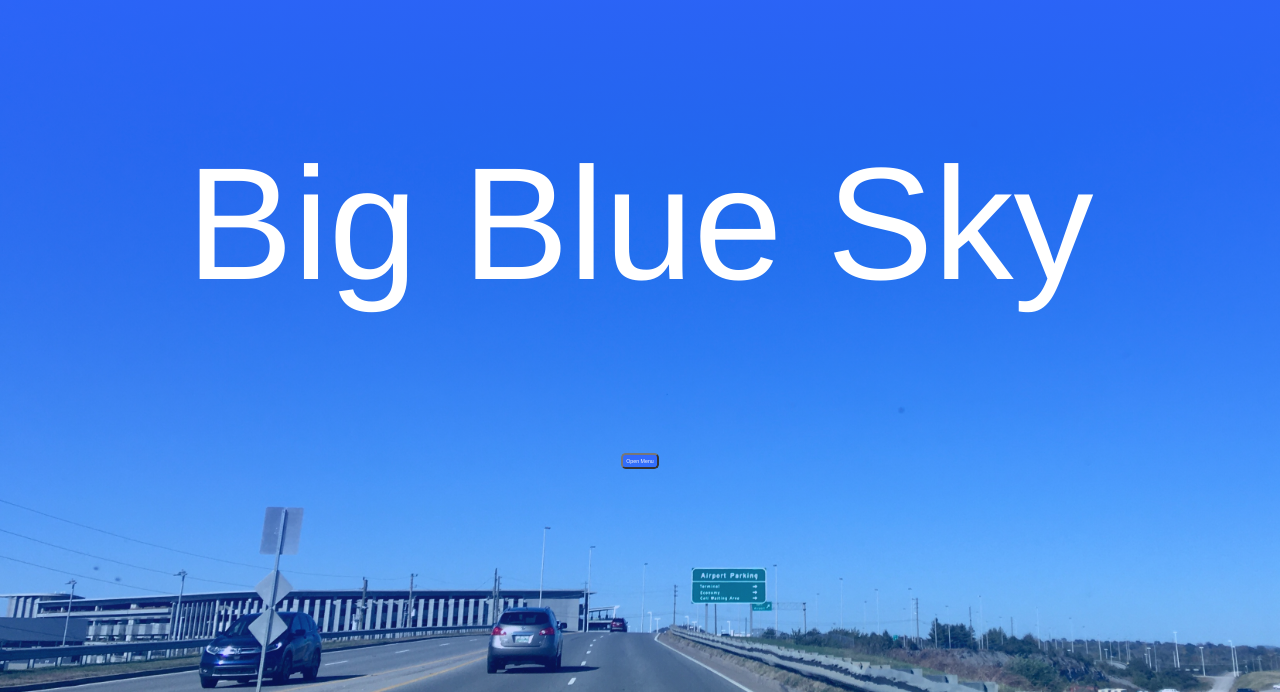
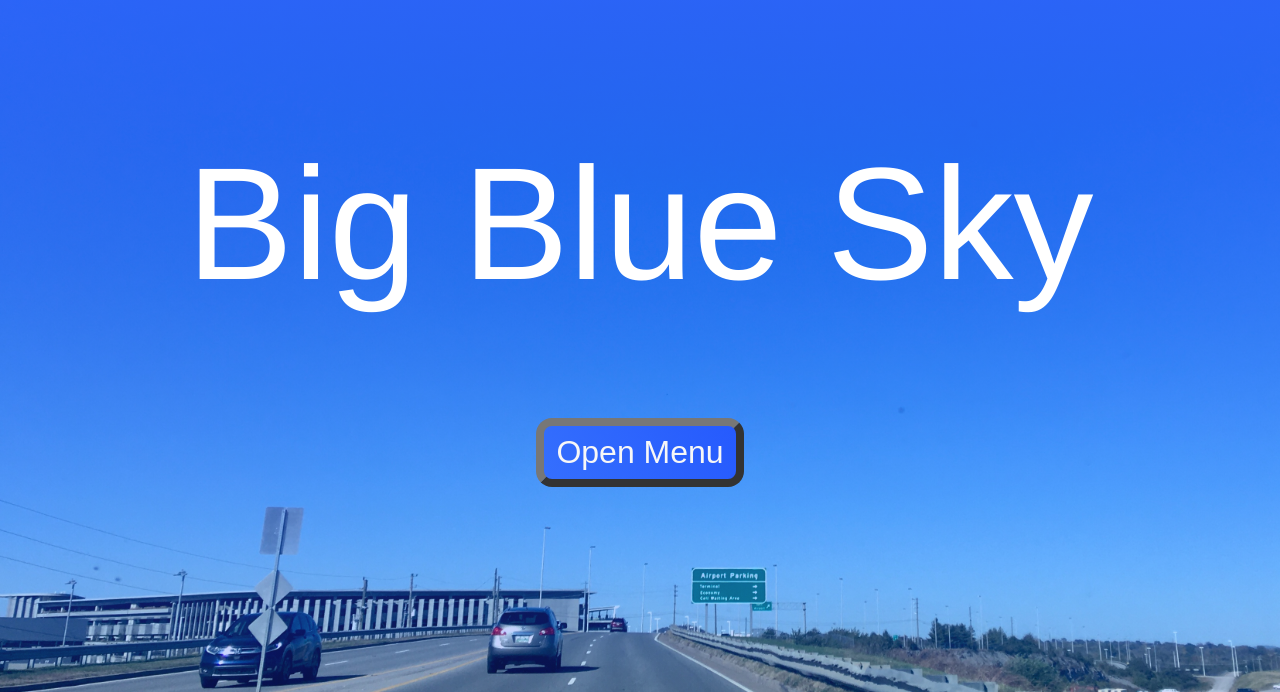
Before and after one commit to pjnalls/ClassicRPGMenu, an Angular app: page / in a window 1280 px wide. Shown: the part 108-800 px from the top of the page. Built offline with nearby package versions, Linux system fonts and the light colour scheme.

Commit message:
Add Angularization colors to borders on `:hover`.

```diff
--- a/src/app/components/main/button/button.component.scss
+++ b/src/app/components/main/button/button.component.scss
@@ -1,33 +1,33 @@
 @import "../../../config";
 
 button {
-  border-radius: 0.3rem;
-  padding: 0.2rem;
+  border-radius: 1rem;
+  padding: 0.5rem 0.75rem;
   background: linear-gradient(
-    to bottom,
-    rgba($primary-color, 0.9),
-    rgba($secondary-color, 0.5)
+    to right,
+    rgba($primary-color, 0.8),
+    rgba($secondary-color, 0.8)
   );
-  border-top: solid 2px #777;
-  border-left: solid 2px #777;
-  border-right: solid 2px #333;
-  border-bottom: solid 2px #333;
+  border-top: solid 0.5rem #777;
+  border-left: solid 0.5rem #777;
+  border-right: solid 0.5rem #333;
+  border-bottom: solid 0.5rem #333;
   color: #f7f7f7;
-  font-size: 0.33rem;
+  font-size: 2rem;
   @include transition-ease;
 
   &:hover {
     background: linear-gradient(
-      to bottom,
+      to right,
       rgba($primary-color, 1),
       rgba($secondary-color, 1)
     );
-    color: #aef;
+    color: $text-color-secondary;
     cursor: pointer;
-    border-top: solid 2px #37a;
-    border-left: solid 2px #37a;
-    border-right: solid 2px #148;
-    border-bottom: solid 2px #148;
+    border-top: solid 0.5rem $text-color-disabled;
+    border-left: solid 0.5rem $text-color-disabled;
+    border-right: solid 0.5rem $tertiary-color;
+    border-bottom: solid 0.5rem $tertiary-color;
     @include transition-ease;
   }
 }
```
